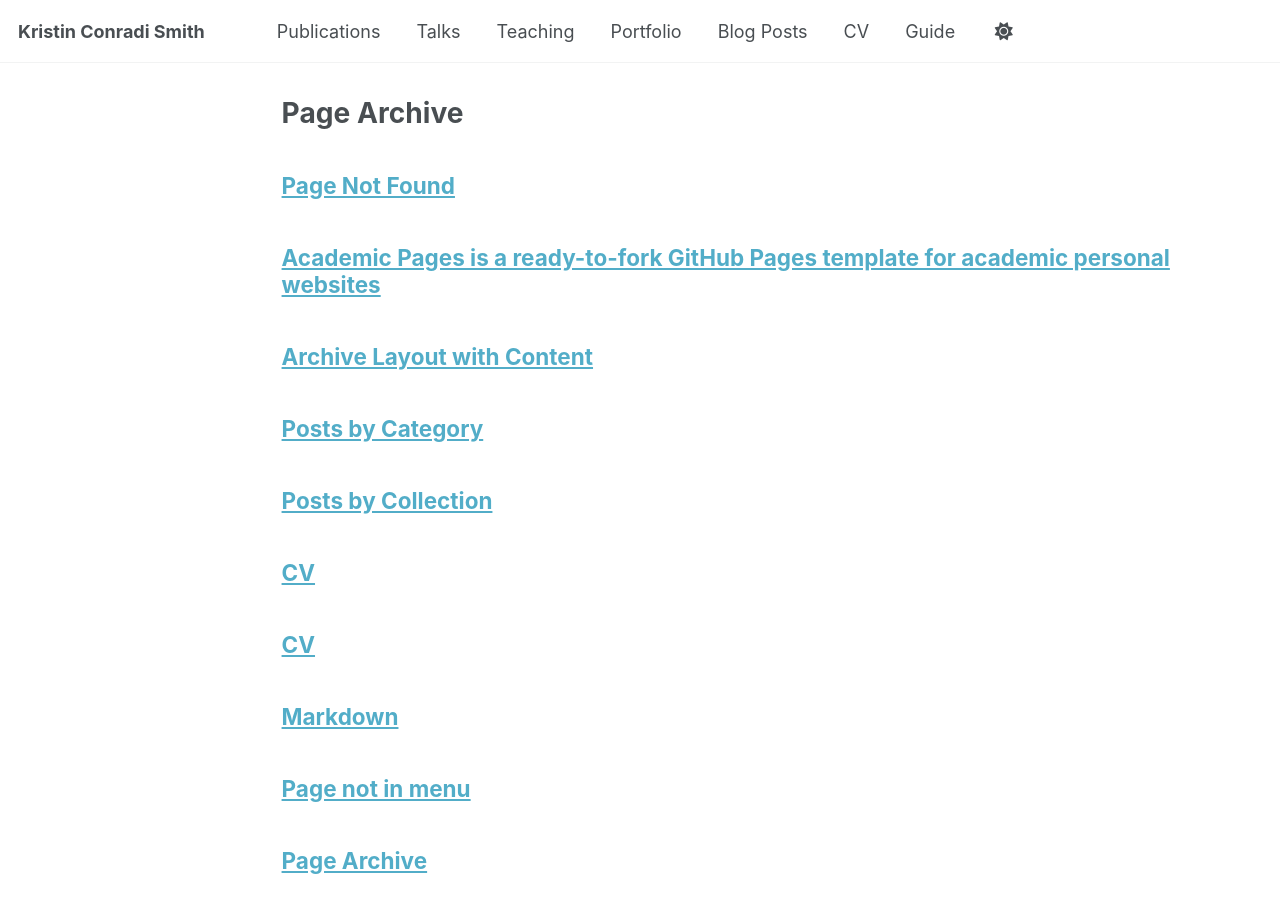
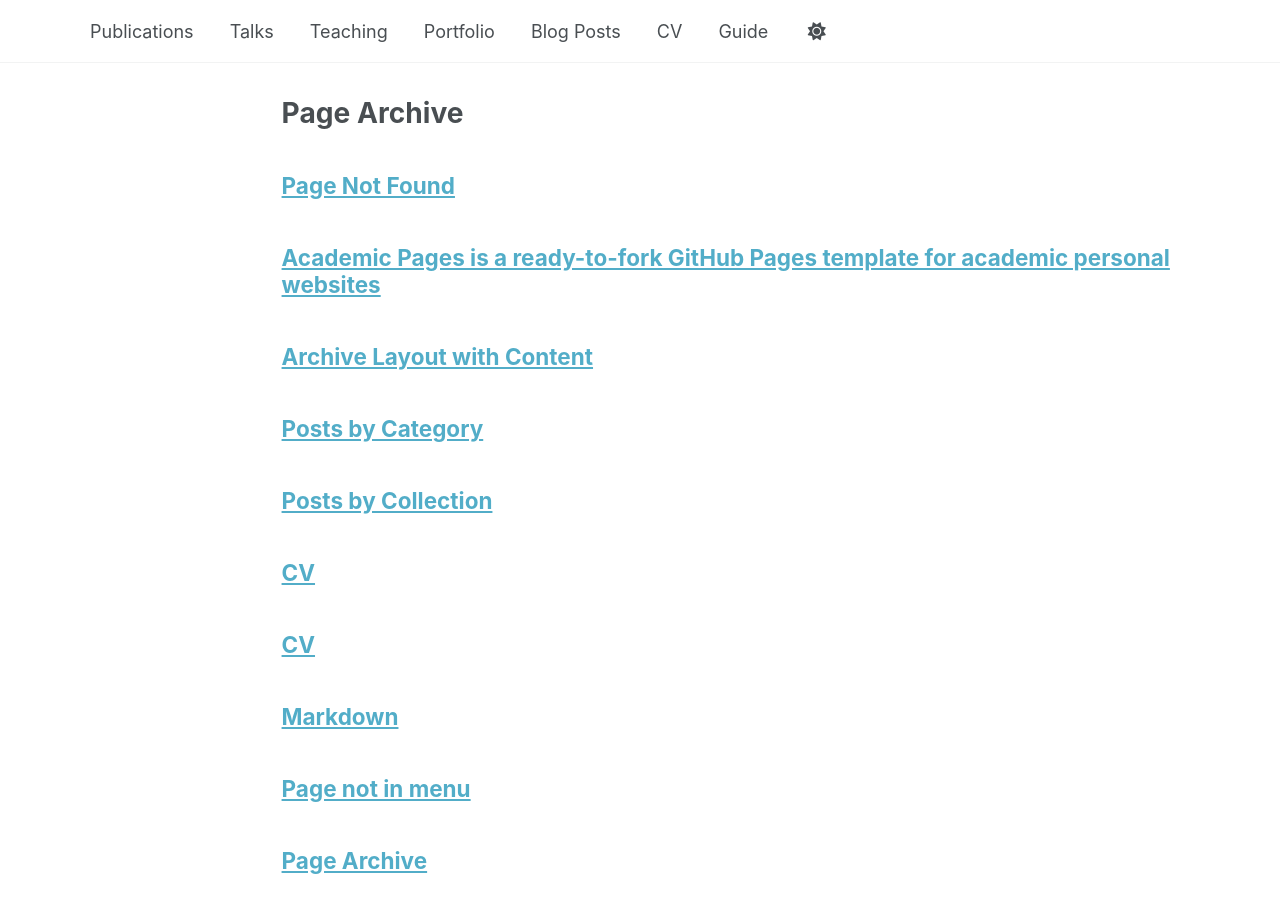
Before and after one commit to kristinconradismith/kristinconradismith.github.io, a Jekyll site: the page built from _pages/page-archive.html, in a window 1280 px wide and 900 px high. Built offline with Jekyll 4.4.1, drawn with Linux system fonts in a browser that asks for light colours; a script bundle is joined from its source files by our own code; library files that are not in the unit come from our copies.

Commit message:
Modify site title and author details in config
Updated site title and author information in the config.

```diff
--- a/_config.yml
+++ b/_config.yml
@@ -9,7 +9,7 @@
 # Basic Site Settings
 locale                   : "en-US"
 site_theme               : "default" # The available themes options are "default", "air", "sunrise", "mint", "dirt" and "contrast"
-title                    : "Kristin Conradi Smith"
+title                    : ""
 title_separator          : "-"
 name                     : &name "Kristin Conradi Smith"
 description              : &description "Kristin Conradi Smith's academic portfolio"   # Update this with a general description of your site, this is the default if not overridden by a page
@@ -23,8 +23,8 @@
 #               Additional customization can be done by editing /_includes/author-profile.html
 author:
   # Biographic information
-  avatar           : "profile.png"
-  name             : "Kristin"
+  avatar           : "kristin.jpg"
+  name             : "Kristin Conradi Smith"
   pronouns         : # example: "she/her"
   bio              : "Short biography for the left-hand sidebar"
   location         : "Williamsburg, Virginia"
```
